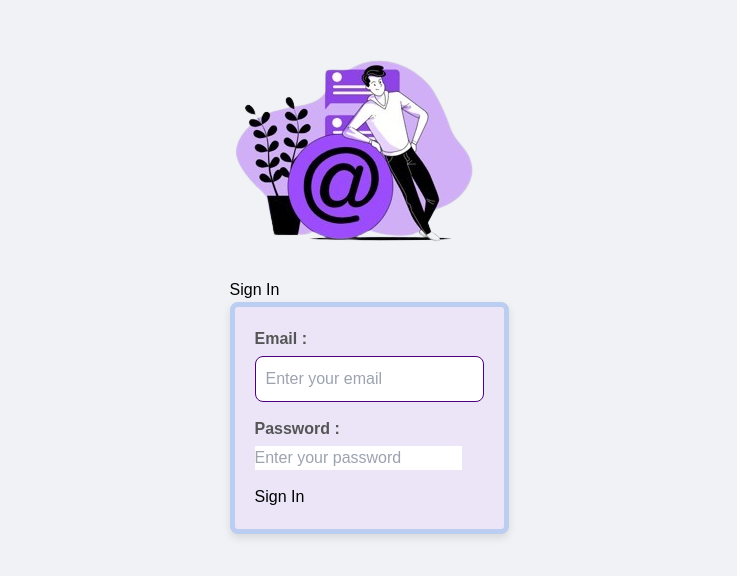
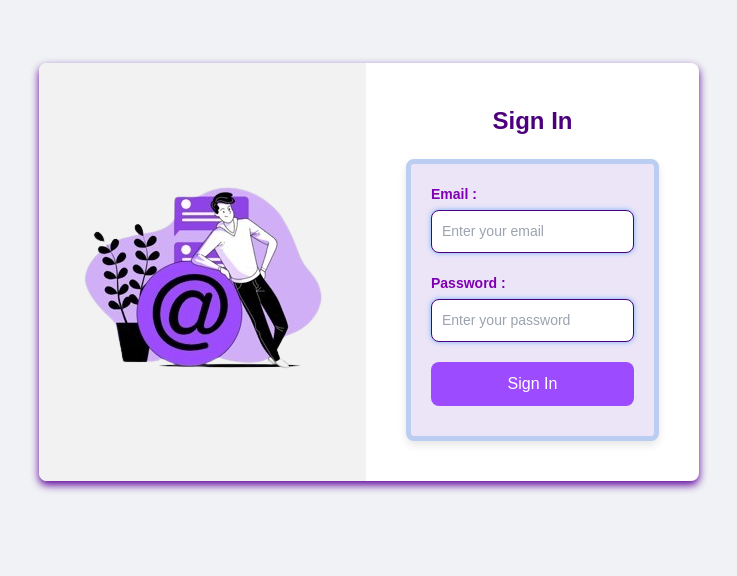
Before and after one commit to sSharpBlade/gestor_tesis, a React (Vite) app: page / in a window 1280 px wide. Shown: the part 128-704 px from the top of the page, without its empty margins (271-1008 px from the left). Built offline with nearby package versions, Linux system fonts and the light colour scheme.

Commit message:
Se corrigieron los conflictos de estilos con el login

```diff
--- a/src/App.tsx
+++ b/src/App.tsx
@@ -2,6 +2,7 @@ import Home from "./home/Home";
 import React from 'react';
 import { BrowserRouter as Router, Route, Routes } from 'react-router-dom';
 import Login from './components/Login/Login';
+import Informe from "./components/Inform/inform";
 
 const App: React.FC = () => {
   return (
@@ -10,6 +11,7 @@ const App: React.FC = () => {
         <Route path="/" element={<Login />} />
         <Route path="/login" element={<Login />} />
         <Route path="/dashboard" element={<Home />} />
+        <Route path="/informe" element={<Informe />} />
         {/* Otras rutas */}
       </Routes>
     </Router>
--- a/src/components/Login/Login.tsx
+++ b/src/components/Login/Login.tsx
@@ -1,4 +1,4 @@
-import './Login.module.css';
+import styles from './Login.module.css';
 import imagenLogin from '../../images/imagenVioleta.png';
 import { useState } from 'react';
 import { useNavigate } from 'react-router-dom';// Asegúrate de ajustar la ruta de importación según tu estructura de carpetas
@@ -16,17 +16,17 @@ const Login: React.FC = () => {
   };
 
   return (
-    <div className="container">
-      <div className="illustration">
+    <div className={styles.container}>
+      <div className={styles.illustration}>
         <img src={imagenLogin} alt="Illustration" />
       </div>
-      <div className="login-form">
+      <div className={styles['login-form']}>
         <h2>Sign In</h2>
         <form onSubmit={onSubmit}>
-          <div className="input-group">
+          <div className={styles['input-group']}>
             <label htmlFor="email">Email :</label>
-            <div className="input-wrapper">
-              <i className="fas fa-user"></i>
+            <div className={styles['input-wrapper']}>
+              <i className={styles['fas fa-user']}></i>
               <input
                 type="text"
                 onChange={(event) => setEmail(event.target.value)}
@@ -37,10 +37,10 @@ const Login: React.FC = () => {
               />
             </div>
           </div>
-          <div className="input-group">
+          <div className={styles['input-group']}>
             <label htmlFor="password">Password :</label>
-            <div className="input-wrapper">
-              <i className="fas fa-lock"></i>
+            <div className={styles['input-wrapper']}>
+              <i className={styles['fas fa-lock']}></i>
               <input
                 type="password"
                 onChange={(event) => setPassword(event.target.value)}
@@ -51,7 +51,7 @@ const Login: React.FC = () => {
               />
             </div>
           </div>
-          <button type="submit" className="sign-in-btn">Sign In</button>
+          <button type="submit"  className={styles['sign-in-btn']}>Sign In</button>
           {error && <div className="error-message">{error}</div>}
         </form>
       </div>
```
